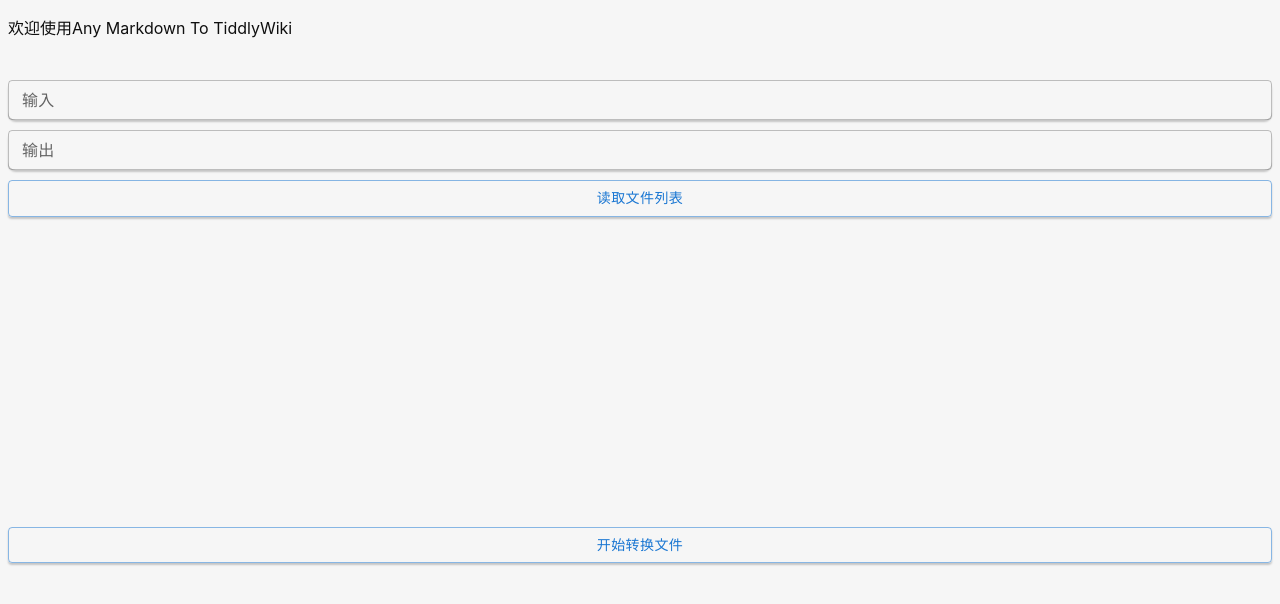
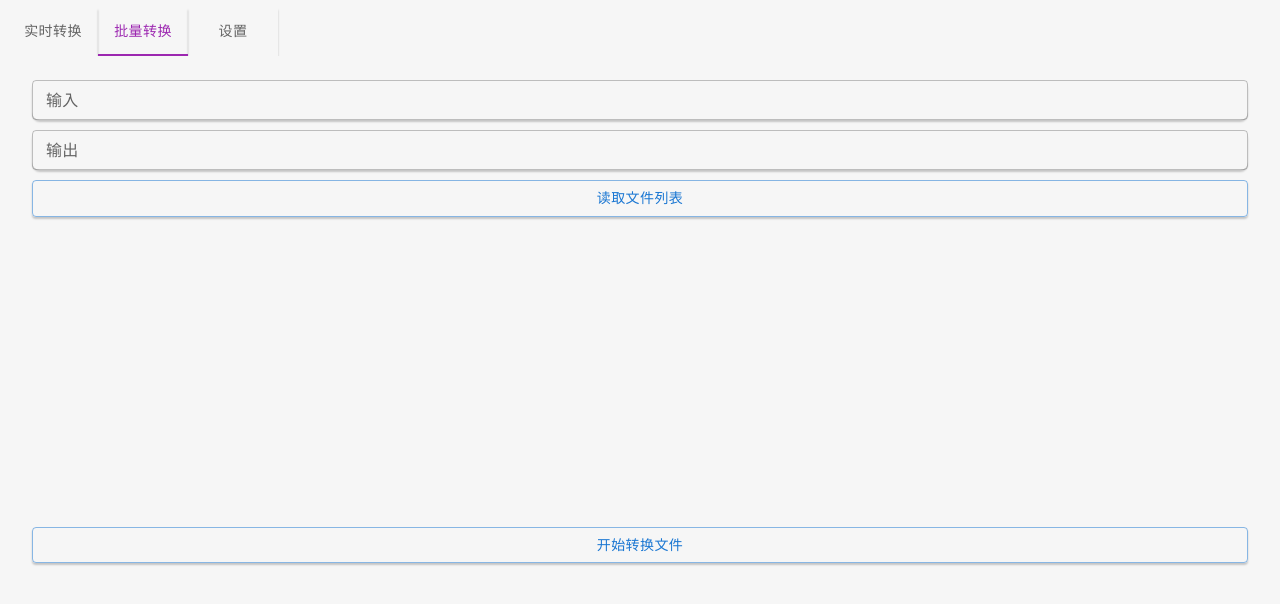
Before and after one commit to Zacharia2/md2tid-app, a React (Vite) app: page / in a window 1280 px wide. Shown: the top 604 px of the page. Built offline with nearby package versions, Linux system fonts and the light colour scheme.

Commit message:
add 实时转换

```diff
--- a/src/App.css
+++ b/src/App.css
@@ -23,7 +23,6 @@
 
 .container {
   margin: 0;
-  padding-top: 3vh;
   display: flex;
   flex-direction: column;
   justify-content: center;
--- a/src/App.tsx
+++ b/src/App.tsx
@@ -6,6 +6,7 @@
 import "@fontsource/roboto/700.css";
 import { DeleteOutline } from "@mui/icons-material";
 import { readMdInDirs, relpath, transform } from "./until";
+import { md2tid } from "md-to-tid";
 
 import {
   Box,
@@ -14,7 +15,13 @@
   ListItem,
   ListItemButton,
   ListItemText,
+  Snackbar,
+  SnackbarCloseReason,
+  Tab,
+  Tabs,
   TextField,
+  Typography,
+  useTheme,
 } from "@mui/material";
 import { FixedSizeList as List, ListChildComponentProps } from "react-window";
 
@@ -22,11 +29,27 @@
   // let dir = "C:/Users/Snowy/Documents/GitHub/md2tid/src";
 
   const [dirs, setDirs] = useState<string[]>([]);
-  const sourcePathRef = useRef<string>("");
+
   const [ensurepath, setEnsurePath] = useState("");
   const [targetPath, setTargetPath] = useState("");
+
   const [isLoading, setIsLoading] = useState(false);
 
+  const [tabvalue, setTabValue] = useState(1);
+  const theme = useTheme();
+
+  const [multilineIn, setMultilineIn] = useState("");
+  const [multilineOut, setMultilineOut] = useState("");
+  const multilineRef = useRef("");
+
+  interface TabPanelProps {
+    children?: React.ReactNode;
+    dir?: string;
+    index: number;
+    value: number;
+  }
+
+  // 变量、引用、状态
   // remove(testwfile);
   function renderRow(props: ListChildComponentProps) {
     const { index, style } = props;
@@ -56,18 +79,104 @@
     );
   }
 
+  function TabPanel(props: TabPanelProps) {
+    const { children, value, index, ...other } = props;
+
+    return (
+      <div
+        role="tabpanel"
+        hidden={value !== index}
+        id={`full-width-tabpanel-${index}`}
+        aria-labelledby={`full-width-tab-${index}`}
+        {...other}
+      >
+        {value === index && (
+          <Box sx={{ p: 3 }}>
+            <Typography>{children}</Typography>
+          </Box>
+        )}
+      </div>
+    );
+  }
+
+  const [open, setOpen] = useState(false);
+  const [message, setMessage] = useState("");
+
   return (
     <>
-      <p>欢迎使用Any Markdown To TiddlyWiki</p>
-      <main className="container">
+      <Snackbar
+        open={open}
+        color=""
+        autoHideDuration={1000}
+        anchorOrigin={{ vertical: "top", horizontal: "right" }}
+        onClose={(
+          _event: React.SyntheticEvent | Event,
+          reason?: SnackbarCloseReason
+        ) => {
+          if (reason === "clickaway") {
+            return;
+          }
+          setOpen(false);
+        }}
+        message={message}
+      />
+      <Tabs
+        value={tabvalue}
+        onChange={(_event: React.SyntheticEvent, newValue: number) => {
+          setTabValue(newValue);
+        }}
+        textColor="secondary"
+        indicatorColor="secondary"
+        aria-label="secondary tabs example"
+      >
+        <Tab value={0} label="实时转换" />
+        <Tab value={1} label="批量转换" />
+        <Tab value={2} label="设置" />
+      </Tabs>
+      <TabPanel value={tabvalue} index={0} dir={theme.direction}>
+        <Box className="container">
+          <TextField
+            id="outlined-multiline-static"
+            label="输入"
+            multiline
+            rows={8}
+            autoFocus
+            onFocus={(e) => {
+              e.currentTarget.setSelectionRange(
+                e.currentTarget.value.length,
+                e.currentTarget.value.length
+              );
+            }}
+            value={multilineIn}
+            onChange={(event) => {
+              multilineRef.current = event.target.value;
+              setMultilineIn(event.target.value);
+              md2tid(multilineRef.current).then((data) => {
+                setMultilineOut(data);
+              });
+            }}
+          />
+          <br></br>
+          <TextField
+            id="outlined-multiline-static"
+            label="输出"
+            multiline
+            rows={8}
+            value={multilineOut}
+          />
+        </Box>
+      </TabPanel>
+      <TabPanel value={tabvalue} index={1} dir={theme.direction}>
+        <Box className="container">
           <TextField
             id="outlined-basic"
             label="输入"
             variant="outlined"
             size="small"
             style={{ marginBottom: 10 }}
+            value={ensurepath}
             onChange={(e) => {
-            sourcePathRef.current = e.target.value;
+              setEnsurePath(e.target.value);
             }}
           />
           <TextField
@@ -85,15 +194,18 @@
             variant="outlined"
             style={{ marginBottom: 10 }}
             onClick={() => {
+              if (ensurepath == "") {
+                setOpen(true);
+                setMessage("无效路径");
+                return;
+              }
               setIsLoading(true);
-            setEnsurePath(sourcePathRef.current);
-            readMdInDirs(sourcePathRef.current).then((dirs) => {
+              readMdInDirs(ensurepath).then((dirs) => {
                 setDirs(dirs);
                 setIsLoading(false);
               });
             }}
           >
-          {/* 问题么有解决，区别是按按钮前后input是隔离开的需要 */}
             读取文件列表
           </Button>
           {isLoading ? (
@@ -124,6 +236,17 @@
           <Button
             variant="outlined"
             onClick={() => {
+              if (dirs.length == 0) {
+                setOpen(true);
+                setMessage("无可处理内容");
+                return;
+              } else if (targetPath == "") {
+                setOpen(true);
+                setMessage("目标路径为空");
+                return;
+              }
+              setOpen(true);
+              setMessage("正在处理");
               for (let index = 0; index < dirs.length; index++) {
                 const element = dirs[index];
                 transform(ensurepath, element, targetPath);
@@ -132,7 +255,11 @@
           >
             开始转换文件
           </Button>
-      </main>{" "}
+        </Box>
+      </TabPanel>
+      <TabPanel value={tabvalue} index={2} dir={theme.direction}>
+        Item Three
+      </TabPanel>
     </>
   );
 }
```
Lines whose indentation alone changed are shown as unchanged.
